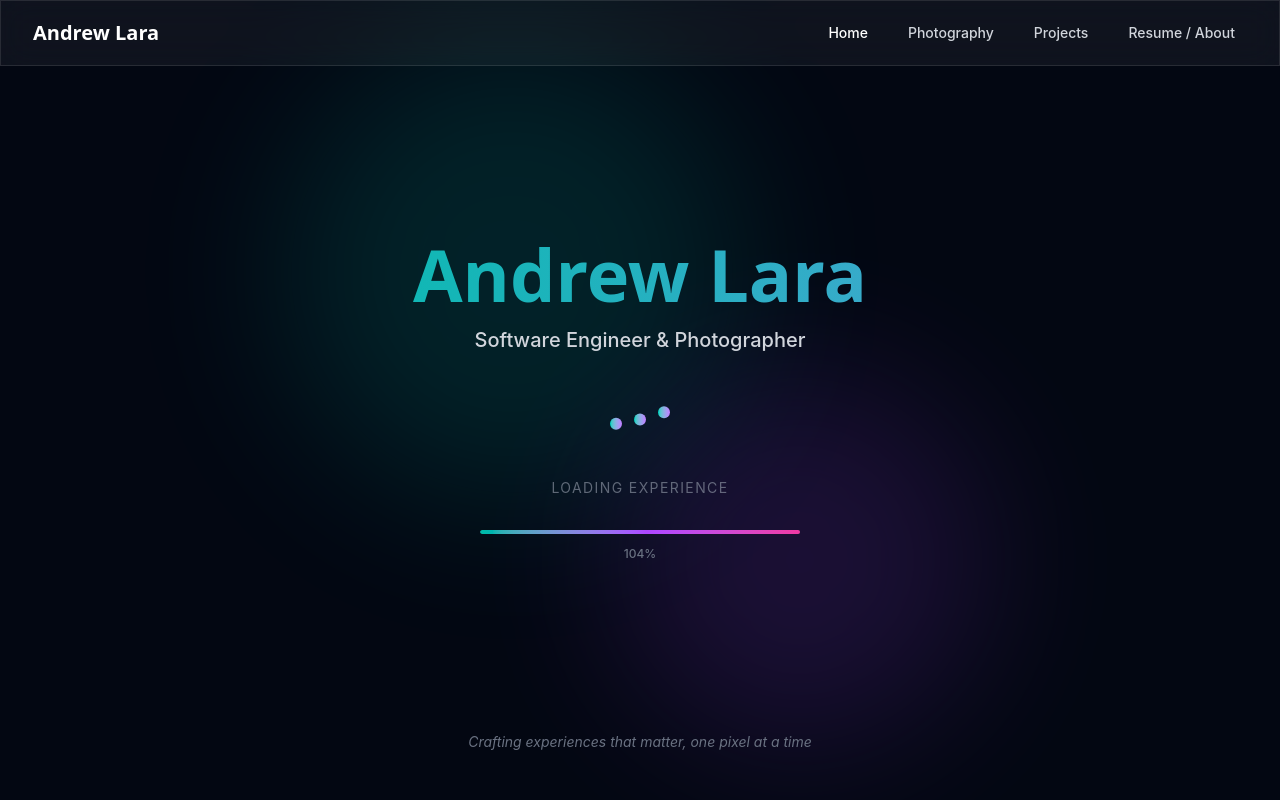
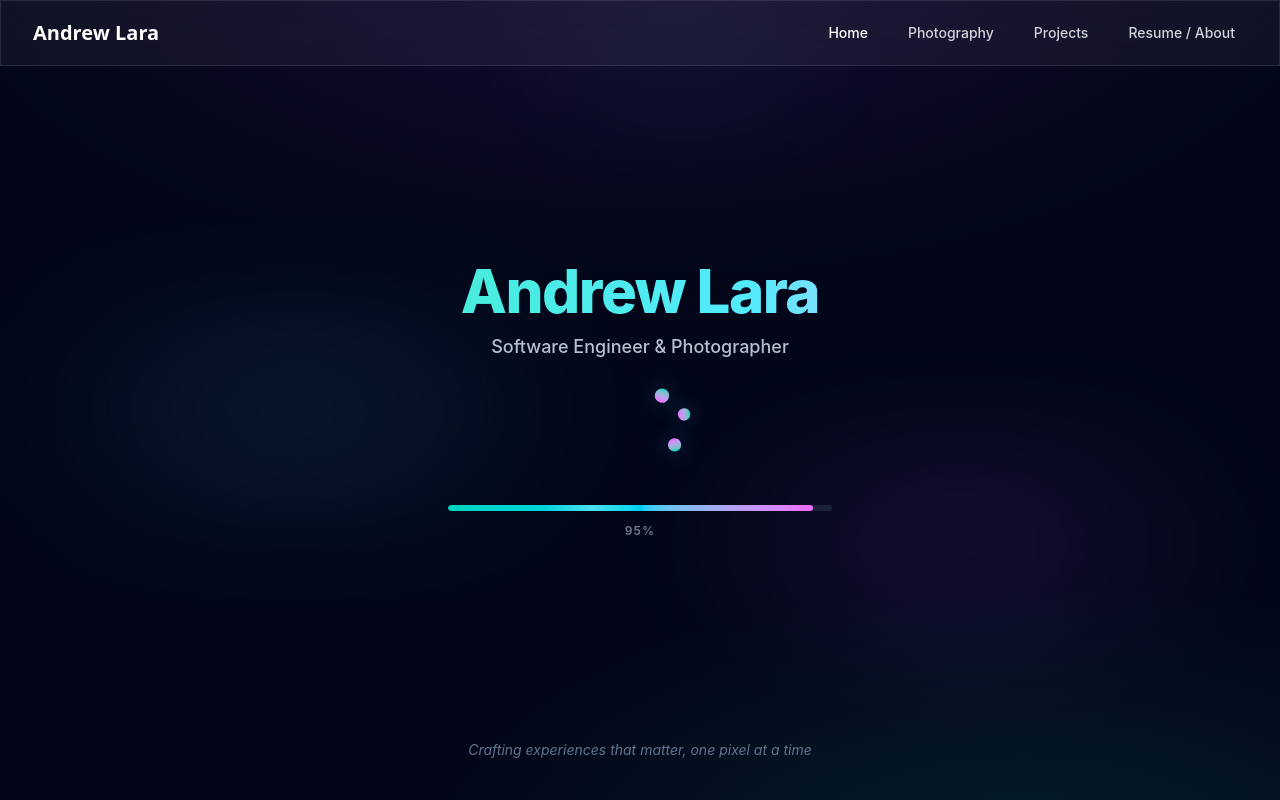
Before and after one commit to laraandrew/Portfolio-Website, a React (Vite) app: page / in a window 1280 px wide. Shown: the top 800 px of the page. Built offline with nearby package versions, Linux system fonts and the light colour scheme.

Commit message:
front-end working properly, splash screen is not going away but the rest of the functionality is correct and proper.

```diff
--- a/package.json
+++ b/package.json
@@ -12,12 +12,12 @@
   "dependencies": {
     "@tailwindcss/postcss": "^4.1.17",
     "autoprefixer": "^10.4.22",
-    "framer-motion": "^12.23.24",
+    "framer-motion": "^12.23.25",
     "lucide-react": "^0.408.0",
     "postcss": "^8.5.6",
     "react": "^19.2.0",
     "react-dom": "^19.2.0",
-    "react-router-dom": "^7.9.6",
+    "react-router-dom": "^7.10.1",
     "tailwindcss": "^4.1.17"
   },
   "devDependencies": {
--- a/src/App.tsx
+++ b/src/App.tsx
@@ -1,15 +1,31 @@
-import { BrowserRouter as Router, Routes, Route, useLocation } from 'react-router-dom';
-import { motion, AnimatePresence } from 'framer-motion';
-import { useState, useEffect } from 'react';
-import NavBar from './components/NavBar';
-import Footer from './components/Footer';
-import SplashScreen from './components/SplashScreen';
-import Home from './pages/Home';
-import Photography from './pages/Photography';
-import Projects from './pages/Projects';
-import ResumeAbout from './pages/ResumeAbout';
-import './index.css'
+import { BrowserRouter, Routes, Route, useLocation } from "react-router-dom";
+import { AnimatePresence, motion } from "framer-motion";
+import { useCallback, useState } from "react";
 
+import NavBar from "./components/NavBar";
+import Footer from "./components/Footer";
+import SplashScreen from "./components/SplashScreen";
+
+import Home from "./pages/Home";
+import Photography from "./pages/Photography";
+import Projects from "./pages/Projects";
+import ResumeAbout from "./pages/ResumeAbout";
+
+import "./index.css";
+
+/** Static wrapper component defined at module scope (satisfies eslint rule) */
+function PageWrap({ children }: { children: React.ReactNode }) {
+  return (
+    <motion.div
+      initial={{ opacity: 0, y: 20 }}
+      animate={{ opacity: 1, y: 0 }}
+      exit={{ opacity: 0, y: -20 }}
+      transition={{ duration: 0.3 }}
+    >
+      {children}
+    </motion.div>
+  );
+}
 
 function AppRoutes() {
   const location = useLocation();
@@ -17,96 +33,44 @@ function AppRoutes() {
   return (
     <AnimatePresence mode="wait">
       <Routes location={location} key={location.pathname}>
-        <Route
-          path="/"
-          element={
-            <motion.div
-              initial={{ opacity: 0, y: 20 }}
-              animate={{ opacity: 1, y: 0 }}
-              exit={{ opacity: 0, y: -20 }}
-              transition={{ duration: 0.3 }}
-            >
-              <Home />
-            </motion.div>
-          }
-        />
-        <Route
-          path="/photography"
-          element={
-            <motion.div
-              initial={{ opacity: 0, y: 20 }}
-              animate={{ opacity: 1, y: 0 }}
-              exit={{ opacity: 0, y: -20 }}
-              transition={{ duration: 0.3 }}
-            >
-              <Photography />
-            </motion.div>
-          }
-        />
-        <Route
-          path="/projects"
-          element={
-            <motion.div
-              initial={{ opacity: 0, y: 20 }}
-              animate={{ opacity: 1, y: 0 }}
-              exit={{ opacity: 0, y: -20 }}
-              transition={{ duration: 0.3 }}
-            >
-              <Projects />
-            </motion.div>
-          }
-        />
-        <Route
-          path="/resume"
-          element={
-            <motion.div
-              initial={{ opacity: 0, y: 20 }}
-              animate={{ opacity: 1, y: 0 }}
-              exit={{ opacity: 0, y: -20 }}
-              transition={{ duration: 0.3 }}
-            >
-              <ResumeAbout />
-            </motion.div>
-          }
-        />
+        <Route path="/" element={<PageWrap><Home /></PageWrap>} />
+        <Route path="/photography" element={<PageWrap><Photography /></PageWrap>} />
+        <Route path="/projects" element={<PageWrap><Projects /></PageWrap>} />
+        <Route path="/resume" element={<PageWrap><ResumeAbout /></PageWrap>} />
       </Routes>
     </AnimatePresence>
   );
 }
 
-function App() {
-  const [showSplash, setShowSplash] = useState(true);
+export default function App() {
+  // Show splash only once per tab session
+  const [showSplash, setShowSplash] = useState<boolean>(() => {
+    return !sessionStorage.getItem("splashScreenShown");
+  });
 
-  useEffect(() => {
-    // Check if user has already seen the splash screen in this session
-    const splashShown = sessionStorage.getItem('splashScreenShown');
-    if (splashShown) {
-      setShowSplash(false);
-    }
+  // Called once by SplashScreen when finished
+  const handleSplashComplete = useCallback(() => {
+    sessionStorage.setItem("splashScreenShown", "true");
+    setShowSplash(false);
   }, []);
 
-  const handleSplashComplete = () => {
-    setShowSplash(false);
-    sessionStorage.setItem('splashScreenShown', 'true');
-  };
+  return (
+    <BrowserRouter>
+      {showSplash && (
+        <SplashScreen
+          isLoading={showSplash}
+          onLoadingComplete={handleSplashComplete}
+        />
+      )}
 
-  return (
-    <Router>
-      <SplashScreen isLoading={showSplash} onLoadingComplete={handleSplashComplete} />
       <div
         className="min-h-screen bg-gray-950 text-white"
-        style={{
-          minHeight: '100vh',
-          backgroundColor: '#020617',
-          color: '#ffffff'
-        }}
+        style={{ minHeight: "100vh", backgroundColor: "#020617", color: "#ffffff" }}
       >
         <NavBar />
         <AppRoutes />
         <Footer />
       </div>
-    </Router>
+    </BrowserRouter>
   );
 }
-
-export default App;
--- a/src/components/SplashScreen.tsx
+++ b/src/components/SplashScreen.tsx
@@ -1,182 +1,190 @@
-import { motion, AnimatePresence } from 'framer-motion';
-import { useEffect, useState } from 'react';
+import { useEffect, useRef, useState } from "react";
+import { AnimatePresence, motion } from "framer-motion";
 
-interface SplashScreenProps {
+type Props = {
   isLoading: boolean;
   onLoadingComplete: () => void;
-}
+};
 
-const SplashScreen = ({ isLoading, onLoadingComplete }: SplashScreenProps) => {
+export default function SplashScreen({ isLoading, onLoadingComplete }: Props) {
   const [progress, setProgress] = useState(0);
+  const rafId = useRef<number | null>(null);
+  const firedDone = useRef(false);
 
+  // Smooth progress to ~95% while loading
   useEffect(() => {
     if (!isLoading) return;
 
-    // Simulate loading progress
-    const interval = setInterval(() => {
-      setProgress((prev) => {
-        if (prev >= 90) return prev;
-        return prev + Math.random() * 30;
-      });
-    }, 200);
+    const start = performance.now();
+    const duration = 1600; // ms
+    const ease = (t: number) => 1 - Math.pow(1 - t, 2); // easeOutQuad
 
-    return () => clearInterval(interval);
+    const tick = (now: number) => {
+      const t = Math.min(1, (now - start) / duration);
+      const target = 95 * ease(t);
+      setProgress((p) => Math.max(p, target));
+      if (t < 1 && isLoading) {
+        rafId.current = requestAnimationFrame(tick);
+      }
+    };
+
+    rafId.current = requestAnimationFrame(tick);
+    return () => {
+      if (rafId.current) cancelAnimationFrame(rafId.current);
+    };
   }, [isLoading]);
 
+  // When parent hides loading, let exit animation play then notify once
   useEffect(() => {
-    if (!isLoading && progress < 100) {
-      setProgress(100);
-      // Complete splash screen after progress fills
-      const timer = setTimeout(onLoadingComplete, 600);
+    if (!isLoading && !firedDone.current) {
+      firedDone.current = true;
+      const timer = setTimeout(() => {
+        onLoadingComplete();
+      }, 450); // keep in sync with exit transition
       return () => clearTimeout(timer);
     }
-  }, [isLoading, progress, onLoadingComplete]);
+  }, [isLoading, onLoadingComplete]);
+
+  // Displayed percentage (clamped); when isLoading=false we show 100%
+  const pct = isLoading ? Math.min(100, Math.round(progress)) : 100;
 
   return (
     <AnimatePresence>
       {isLoading && (
         <motion.div
+          key="splash"
           initial={{ opacity: 1 }}
-          exit={{ opacity: 0, y: -100, transition: { duration: 0.6, ease: "easeInOut" } }}
-          className="fixed inset-0 z-50 bg-gray-950 flex items-center justify-center overflow-hidden"
+          exit={{ opacity: 0, y: -40, transition: { duration: 0.45, ease: "easeInOut" } }}
+          className="fixed inset-0 z-50 overflow-hidden bg-slate-950"
         >
-          {/* Animated Background Gradient Orbs */}
-          <motion.div
-            animate={{ scale: [1, 1.2, 1], opacity: [0.3, 0.5, 0.3] }}
-            transition={{ duration: 4, repeat: Infinity, ease: "easeInOut" }}
-            className="absolute top-20 left-1/4 w-96 h-96 bg-teal-500/30 rounded-full blur-3xl"
-          />
-          <motion.div
-            animate={{ scale: [1, 1.2, 1], opacity: [0.3, 0.5, 0.3] }}
-            transition={{ duration: 4, delay: 0.5, repeat: Infinity, ease: "easeInOut" }}
-            className="absolute bottom-20 right-1/4 w-80 h-80 bg-purple-500/30 rounded-full blur-3xl"
-          />
+          {/* subtle vignette */}
+          <div className="pointer-events-none absolute inset-0 bg-[radial-gradient(1200px_600px_at_50%_-10%,rgba(88,28,135,0.25),transparent_60%),radial-gradient(1000px_500px_at_80%_110%,rgba(13,148,136,0.18),transparent_60%)]" />
 
-          {/* Main Content */}
-          <div className="relative z-10 flex flex-col items-center justify-center w-full h-full px-4">
-            {/* Logo / Title Area */}
+          {/* floating aurora ribbons */}
+          <Aurora />
+
+          {/* content */}
+          <div className="relative z-10 flex h-full w-full flex-col items-center justify-center px-6">
             <motion.div
-              initial={{ opacity: 0, y: 20 }}
+              initial={{ opacity: 0, y: 12 }}
               animate={{ opacity: 1, y: 0 }}
               transition={{ duration: 0.6, ease: "easeOut" }}
-              className="text-center mb-16"
+              className="text-center"
             >
               <motion.h1
-                animate={{
-                  backgroundImage: [
-                    'linear-gradient(90deg, #14b8a6, #06b6d4)',
-                    'linear-gradient(90deg, #06b6d4, #a855f7)',
-                    'linear-gradient(90deg, #a855f7, #14b8a6)'
-                  ]
-                }}
-                transition={{ duration: 5, repeat: Infinity, ease: "easeInOut" }}
-                className="text-5xl sm:text-6xl lg:text-7xl font-display font-bold text-white mb-4"
-                style={{
-                  backgroundClip: 'text',
-                  WebkitBackgroundClip: 'text',
-                  WebkitTextFillColor: 'transparent',
-                  backgroundSize: '200% 200%'
-                } as any}
+                className="mb-3 bg-linear-to-r from-teal-300 via-cyan-300 to-violet-300 bg-clip-text text-5xl font-extrabold tracking-tight text-transparent sm:text-6xl"
+                animate={{ backgroundPositionX: ["0%", "100%"] }}
+                transition={{ duration: 5, repeat: Infinity, ease: "linear" }}
+                style={{ backgroundSize: "200% 100%" }}
               >
                 Andrew Lara
               </motion.h1>
               <motion.p
                 initial={{ opacity: 0 }}
-                animate={{ opacity: 1 }}
-                transition={{ delay: 0.3, duration: 0.6 }}
-                className="text-lg sm:text-xl text-gray-300 font-medium"
+                animate={{ opacity: 0.9 }}
+                transition={{ delay: 0.2, duration: 0.6 }}
+                className="text-lg font-medium text-slate-300"
               >
                 Software Engineer & Photographer
               </motion.p>
             </motion.div>
 
-            {/* Loading Indicator - Animated Dots */}
-            <motion.div
-              initial={{ opacity: 0, y: 20 }}
-              animate={{ opacity: 1, y: 0 }}
-              transition={{ delay: 0.6, duration: 0.6, ease: "easeOut" }}
-              className="flex gap-3 mb-12"
-            >
-              {[0, 1, 2].map((i) => (
+            <DotOrbit className="my-10" />
+
+            {/* progress bar */}
+            <div className="mt-2 w-full max-w-sm">
+              <div className="relative h-1.5 overflow-hidden rounded-full bg-slate-800/80">
                 <motion.div
-                  key={i}
-                  animate={{ y: [0, -15, 0] }}
-                  transition={{ duration: 1, repeat: Infinity, delay: i * 0.15, ease: "easeInOut" }}
-                  className="w-3 h-3 bg-gradient-to-r from-teal-400 to-purple-400 rounded-full"
+                  className="absolute inset-y-0 left-0 rounded-full bg-linear-to-r from-teal-400 via-cyan-400 to-fuchsia-400"
+                  animate={{ width: `${pct}%` }}
+                  transition={{ duration: 0.25, ease: "easeOut" }}
                 />
-              ))}
-            </motion.div>
-
-            {/* Loading Text */}
-            <motion.p
-              className="text-gray-400 text-sm uppercase tracking-widest mb-8"
-              animate={{ opacity: [0.6, 1, 0.6] }}
-              transition={{ duration: 2, repeat: Infinity }}
-            >
-              Loading Experience
-            </motion.p>
-
-            {/* Progress Bar - Desktop Version */}
-            <motion.div
-              initial={{ opacity: 0, y: 20 }}
-              animate={{ opacity: 1, y: 0 }}
-              transition={{ delay: 0.8, duration: 0.6, ease: "easeOut" }}
-              className="hidden sm:block w-full max-w-xs"
-            >
-              <div className="relative h-1 bg-gray-800 rounded-full overflow-hidden">
+                {/* shimmer */}
                 <motion.div
-                  animate={{ width: `${progress}%` }}
-                  transition={{ duration: 0.3, ease: "easeOut" }}
-                  className="absolute inset-y-0 left-0 bg-gradient-to-r from-teal-500 via-purple-500 to-pink-500 rounded-full"
+                  className="absolute inset-y-0 left-0 w-24 -translate-x-full bg-linear-to-r from-transparent via-white/30 to-transparent"
+                  animate={{ x: ["0%", "200%"] }}
+                  transition={{ duration: 1.2, repeat: Infinity, ease: "easeInOut" }}
                 />
               </div>
               <motion.p
-                className="text-xs text-gray-500 text-center mt-3 font-medium"
-                animate={{ opacity: [0.6, 1] }}
-                transition={{ duration: 1.5, repeat: Infinity }}
+                className="mt-3 text-center text-xs font-semibold tracking-widest text-slate-400"
+                animate={{ opacity: [0.6, 1, 0.6] }}
+                transition={{ duration: 1.6, repeat: Infinity }}
               >
-                {Math.round(progress)}%
+                {pct}%
               </motion.p>
-            </motion.div>
+            </div>
 
-            {/* Mobile Progress Indicator - Simplified */}
-            <motion.div
-              className="sm:hidden flex items-center gap-2"
-              initial={{ opacity: 0, y: 20 }}
+            <motion.p
+              className="pointer-events-none absolute bottom-10 w-full text-center text-sm italic text-slate-500"
+              initial={{ opacity: 0, y: 8 }}
               animate={{ opacity: 1, y: 0 }}
-              transition={{ delay: 0.8, duration: 0.6, ease: "easeOut" }}
+              transition={{ delay: 0.8, duration: 0.5 }}
             >
-              <div className="flex gap-1">
-                {[...Array(8)].map((_, i) => (
-                  <motion.div
-                    key={i}
-                    animate={{
-                      backgroundColor: progress > i * 12.5 ? '#14b8a6' : '#374151',
-                      scale: progress > i * 12.5 ? 1.3 : 1
-                    }}
-                    transition={{ duration: 0.3 }}
-                    className="w-1 h-1 bg-gray-600 rounded-full"
-                  />
-                ))}
-              </div>
-            </motion.div>
-
-            {/* Inspirational Message */}
-            <motion.div
-              className="absolute bottom-12 left-0 right-0 text-center"
-              initial={{ opacity: 0, y: 20 }}
-              animate={{ opacity: 1, y: 0 }}
-              transition={{ delay: 1.2, duration: 0.6, ease: "easeOut" }}
-            >
-              <p className="text-gray-500 text-sm italic">
-                Crafting experiences that matter, one pixel at a time
-              </p>
-            </motion.div>
+              Crafting experiences that matter, one pixel at a time
+            </motion.p>
           </div>
         </motion.div>
       )}
     </AnimatePresence>
   );
-};
+}
 
-export default SplashScreen;
+/* ---------- Decorative subcomponents (module scope) ---------- */
+
+function Aurora() {
+  return (
+    <div className="pointer-events-none absolute inset-0">
+      <motion.div
+        className="absolute -left-24 top-1/3 h-72 w-[60%] rounded-full"
+        style={{
+          background:
+            "radial-gradient(60% 100% at 50% 50%, rgba(56,189,248,0.18), transparent 70%)",
+          filter: "blur(40px)",
+        }}
+        animate={{ x: ["0%", "8%", "-6%", "0%"], opacity: [0.5, 0.7, 0.45, 0.5] }}
+        transition={{ duration: 12, repeat: Infinity, ease: "easeInOut" }}
+      />
+      <motion.div
+        className="absolute -right-24 top-1/2 h-72 w-[60%] rounded-full"
+        style={{
+          background:
+            "radial-gradient(60% 100% at 50% 50%, rgba(168,85,247,0.16), transparent 70%)",
+          filter: "blur(40px)",
+        }}
+        animate={{ x: ["0%", "-6%", "7%", "0%"], opacity: [0.45, 0.7, 0.5, 0.45] }}
+        transition={{ duration: 14, repeat: Infinity, ease: "easeInOut" }}
+      />
+      <motion.div
+        className="absolute left-1/3 -top-16 h-56 w-[40%] rounded-full"
+        style={{
+          background:
+            "radial-gradient(60% 100% at 50% 50%, rgba(20,184,166,0.14), transparent 70%)",
+          filter: "blur(40px)",
+        }}
+        animate={{ y: ["0%", "6%", "-5%", "0%"], opacity: [0.35, 0.55, 0.4, 0.35] }}
+        transition={{ duration: 10, repeat: Infinity, ease: "easeInOut" }}
+      />
+    </div>
+  );
+}
+
+function DotOrbit({ className = "" }: { className?: string }) {
+  const dots = [0, 1, 2];
+  return (
+    <div className={`relative h-14 w-28 ${className}`}>
+      {dots.map((d) => (
+        <motion.span
+          key={d}
+          className="absolute left-1/2 top-1/2 block h-3 w-3 -translate-x-1/2 -translate-y-1/2 rounded-full bg-linear-to-r from-teal-400 to-fuchsia-400 shadow-[0_0_20px_rgba(56,189,248,0.35)]"
+          style={{ transformOrigin: "28px 0px" }}
+          animate={{ rotate: [0, 360], scale: [1, 1.2, 1] }}
+          transition={{
+            rotate: { duration: 2.2 + d * 0.2, repeat: Infinity, ease: "linear" },
+            scale: { duration: 1.4 + d * 0.15, repeat: Infinity, ease: "easeInOut" },
+          }}
+        />
+      ))}
+    </div>
+  );
+}
```
Also changed, not shown: src/components/Hero.tsx (+10 -31 lines), 1 other file (tests, documents, lock files or other folders).
